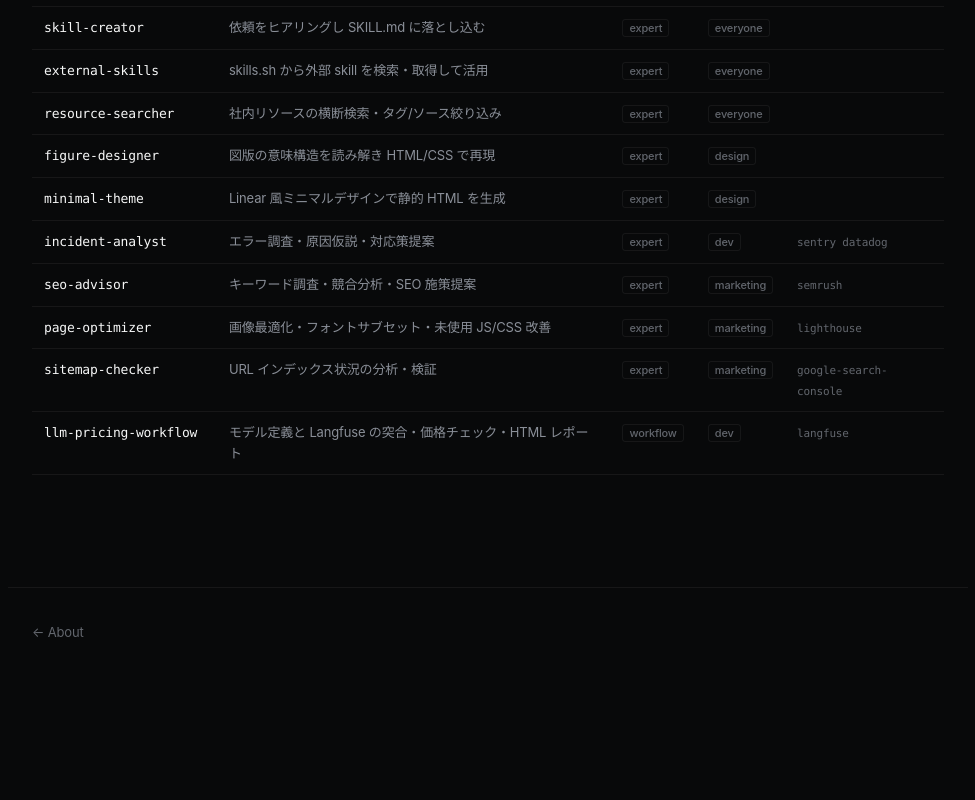
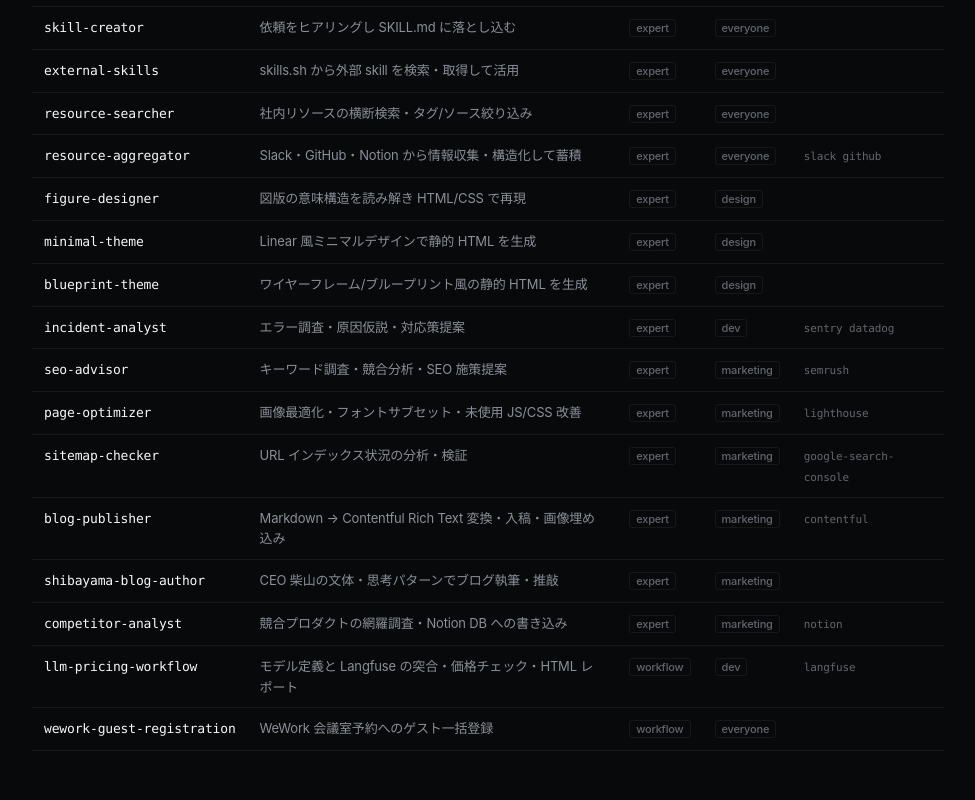
Before and after one commit to codatum/codatum-cloudflare-public, a plain HTML site: page public/coda/skills.html in a window 1280 px wide. Shown: the part 1180-1980 px from the top of the page, without its empty margins (152-1127 px from the left). Before the commit the page ends 1888 px from the top, so only its background shows below. Drawn offline with Linux system fonts and the light colour scheme; a web font is replaced by a local one.

Commit message:
Add missing skills to coda skills page (#9)
Added: blog-publisher, shibayama-blog-author, competitor-analyst,
blueprint-theme, resource-aggregator, wework-guest-registration

Co-authored-by: Claude Opus 4.6 (1M context) <noreply@anthropic.com>

```diff
--- a/public/coda/skills.html
+++ b/public/coda/skills.html
@@ -325,17 +325,24 @@
         <tr data-type="expert" data-role="everyone"><td>skill-creator</td><td>依頼をヒアリングし SKILL.md に落とし込む</td><td><span class="tag">expert</span></td><td><span class="tag">everyone</span></td><td></td></tr>
         <tr data-type="expert" data-role="everyone"><td>external-skills</td><td>skills.sh から外部 skill を検索・取得して活用</td><td><span class="tag">expert</span></td><td><span class="tag">everyone</span></td><td></td></tr>
         <tr data-type="expert" data-role="everyone"><td>resource-searcher</td><td>社内リソースの横断検索・タグ/ソース絞り込み</td><td><span class="tag">expert</span></td><td><span class="tag">everyone</span></td><td></td></tr>
+        <tr data-type="expert" data-role="everyone"><td>resource-aggregator</td><td>Slack・GitHub・Notion から情報収集・構造化して蓄積</td><td><span class="tag">expert</span></td><td><span class="tag">everyone</span></td><td><span class="uses">slack github</span></td></tr>
         <!-- expert / design -->
         <tr data-type="expert" data-role="design"><td>figure-designer</td><td>図版の意味構造を読み解き HTML/CSS で再現</td><td><span class="tag">expert</span></td><td><span class="tag">design</span></td><td></td></tr>
         <tr data-type="expert" data-role="design"><td>minimal-theme</td><td>Linear 風ミニマルデザインで静的 HTML を生成</td><td><span class="tag">expert</span></td><td><span class="tag">design</span></td><td></td></tr>
+        <tr data-type="expert" data-role="design"><td>blueprint-theme</td><td>ワイヤーフレーム/ブループリント風の静的 HTML を生成</td><td><span class="tag">expert</span></td><td><span class="tag">design</span></td><td></td></tr>
         <!-- expert / dev -->
         <tr data-type="expert" data-role="dev"><td>incident-analyst</td><td>エラー調査・原因仮説・対応策提案</td><td><span class="tag">expert</span></td><td><span class="tag">dev</span></td><td><span class="uses">sentry datadog</span></td></tr>
         <!-- expert / marketing -->
         <tr data-type="expert" data-role="marketing"><td>seo-advisor</td><td>キーワード調査・競合分析・SEO 施策提案</td><td><span class="tag">expert</span></td><td><span class="tag">marketing</span></td><td><span class="uses">semrush</span></td></tr>
         <tr data-type="expert" data-role="marketing"><td>page-optimizer</td><td>画像最適化・フォントサブセット・未使用 JS/CSS 改善</td><td><span class="tag">expert</span></td><td><span class="tag">marketing</span></td><td><span class="uses">lighthouse</span></td></tr>
         <tr data-type="expert" data-role="marketing"><td>sitemap-checker</td><td>URL インデックス状況の分析・検証</td><td><span class="tag">expert</span></td><td><span class="tag">marketing</span></td><td><span class="uses">google-search-console</span></td></tr>
+        <tr data-type="expert" data-role="marketing"><td>blog-publisher</td><td>Markdown → Contentful Rich Text 変換・入稿・画像埋め込み</td><td><span class="tag">expert</span></td><td><span class="tag">marketing</span></td><td><span class="uses">contentful</span></td></tr>
+        <tr data-type="expert" data-role="marketing"><td>shibayama-blog-author</td><td>CEO 柴山の文体・思考パターンでブログ執筆・推敲</td><td><span class="tag">expert</span></td><td><span class="tag">marketing</span></td><td></td></tr>
+        <tr data-type="expert" data-role="marketing"><td>competitor-analyst</td><td>競合プロダクトの網羅調査・Notion DB への書き込み</td><td><span class="tag">expert</span></td><td><span class="tag">marketing</span></td><td><span class="uses">notion</span></td></tr>
         <!-- workflow / dev -->
         <tr data-type="workflow" data-role="dev"><td>llm-pricing-workflow</td><td>モデル定義と Langfuse の突合・価格チェック・HTML レポート</td><td><span class="tag">workflow</span></td><td><span class="tag">dev</span></td><td><span class="uses">langfuse</span></td></tr>
+        <!-- workflow / everyone -->
+        <tr data-type="workflow" data-role="everyone"><td>wework-guest-registration</td><td>WeWork 会議室予約へのゲスト一括登録</td><td><span class="tag">workflow</span></td><td><span class="tag">everyone</span></td><td></td></tr>
       </tbody>
     </table>
 
```
